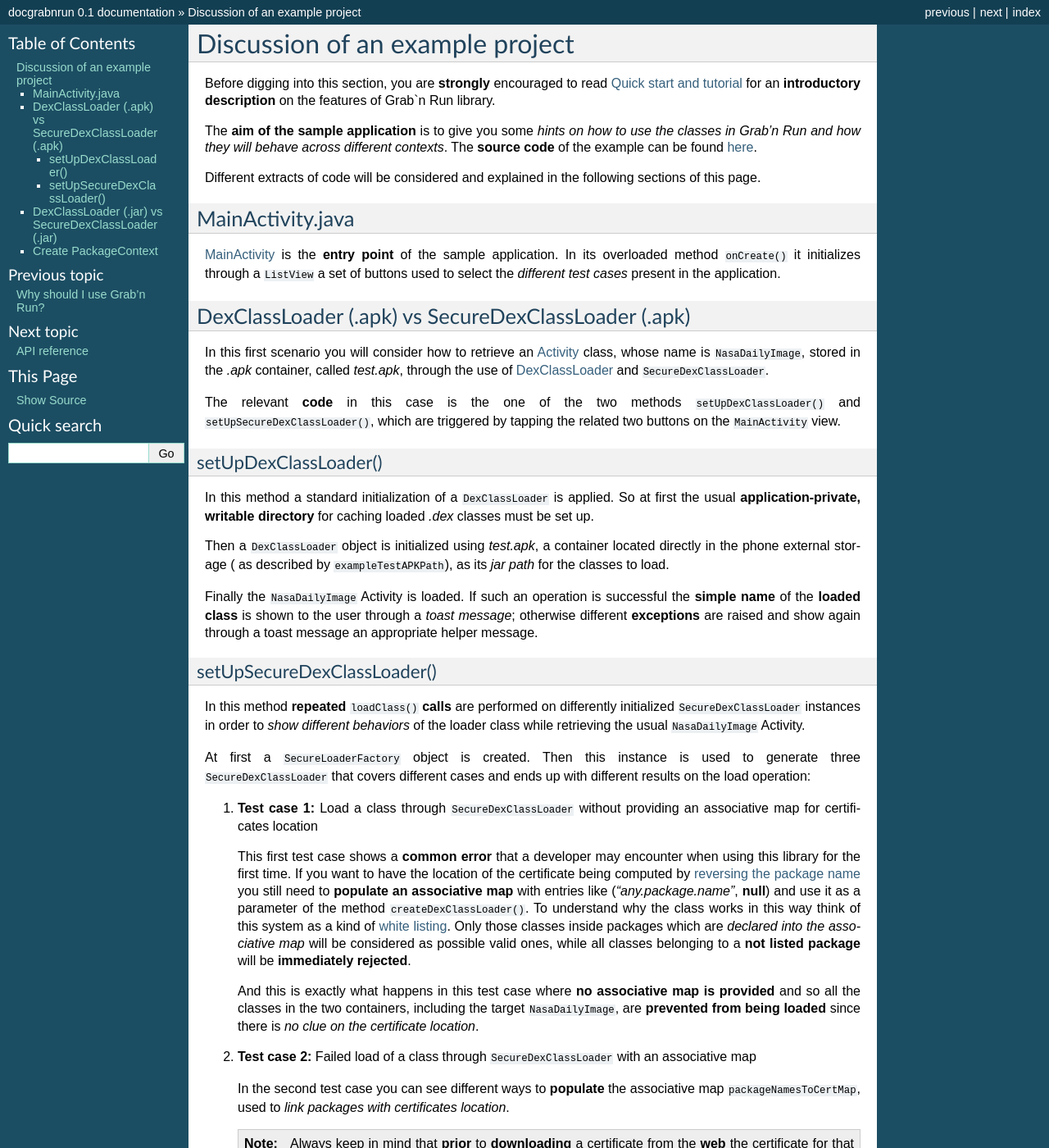
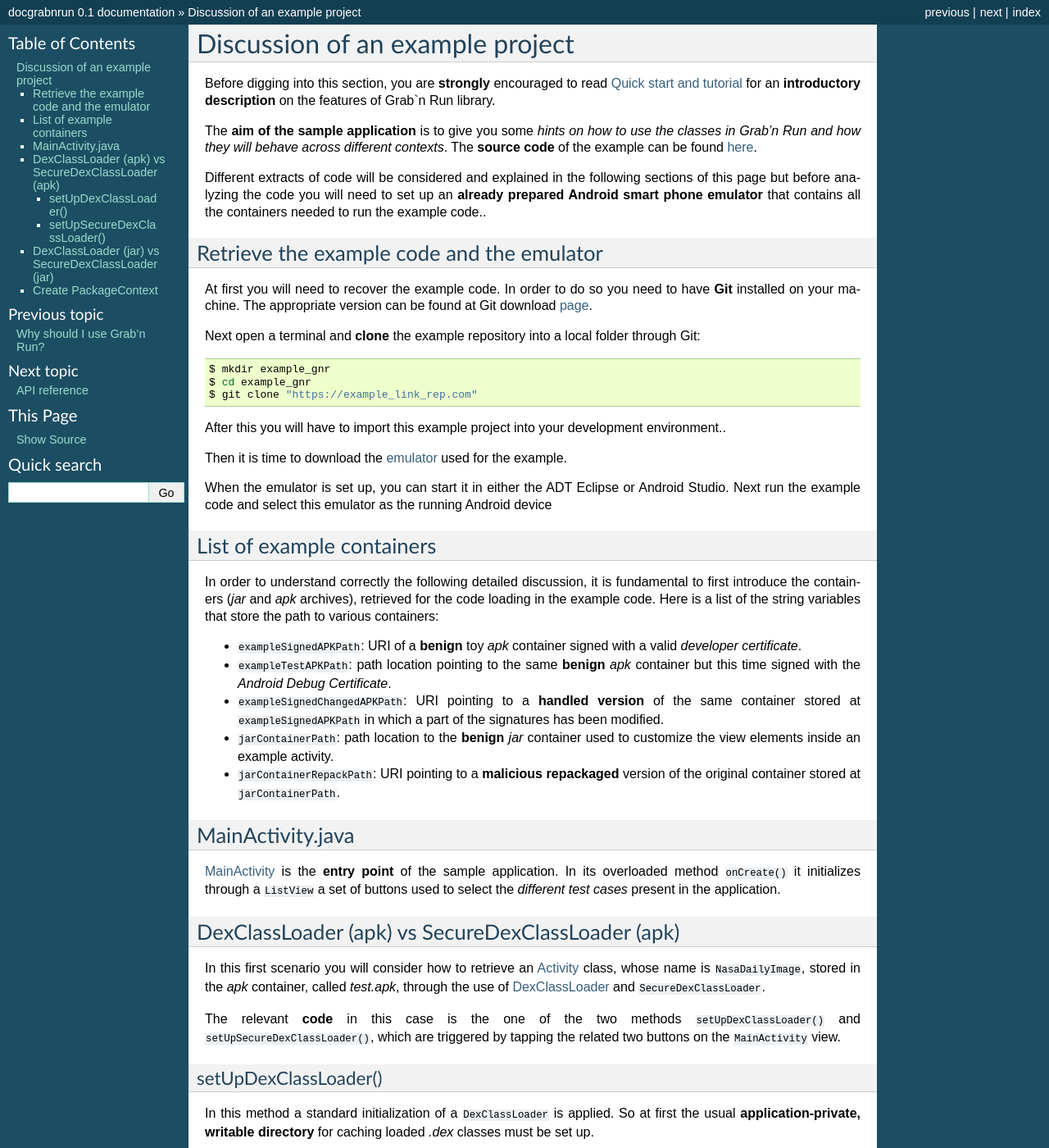
Before and after one commit to lukeFalsina/Grab-n-Run, a Sphinx documentation site: the page built from docs/example.rst, in a window 1280 px wide and 1400 px high. Shown: the whole window at 82% size. Built offline with Sphinx 7.4.7, drawn with Linux system fonts in a browser that asks for light colours; some of the changed text lies outside the part shown.

Commit message:
Updated docs for the example presentation section (added test case 3 and list of containers).

```diff
--- a/docs/example.rst
+++ b/docs/example.rst
@@ -5,17 +5,53 @@ Before digging into this section, you are **strongly** encouraged to read :doc:`
 
 The **aim of the sample application** is to give you some *hints on how to use the classes in Grab'n Run and how they will behave across different contexts*. The **source code** of the example can be found `here <http://fill.link.com>`_.
 
-Different extracts of code will be considered and explained in the following sections of this page.
+Different extracts of code will be considered and explained in the following sections of this page but before analyzing the code you will need to set up an **already prepared Android
+smart phone emulator** that contains all the containers needed to run the example code..
+
+Retrieve the example code and the emulator
+------------------------------------------
+
+At first you will need to recover the example code. In order to do so you need to have **Git** installed on your machine.
+The appropriate version can be found at Git download `page <http://git-scm.com/downloads>`_.
+
+..	highlight:: bash
+
+Next open a terminal and **clone** the example repository into a local folder through Git::
+
+	$ mkdir example_gnr
+	$ cd example_gnr
+	$ git clone "https://example_link_rep.com"
+
+..	highlight:: java
+
+After this you will have to import this example project into your development environment..
+
+.. TODO Explain how to import the project in Eclipse/Android Studio.. if necessary
+
+Then it is time to download the `emulator <http://fill.link.com>`_ used for the example.
+
+When the emulator is set up, you can start it in either the ADT Eclipse or Android Studio. Next run the example code and select this emulator as the running Android device
+
+List of example containers
+--------------------------
+
+In order to understand correctly the following detailed discussion, it is fundamental to first introduce the containers (*jar* and *apk* archives), retrieved for the code loading in the example code. Here is a list of the string variables that store the path to various containers:
+
+* ``exampleSignedAPKPath``: URI of a **benign** toy *apk* container signed with a valid *developer certificate*.
+* ``exampleTestAPKPath``: path location pointing to the same **benign** *apk* container but this time signed with the *Android Debug Certificate*.
+* ``exampleSignedChangedAPKPath``: URI pointing to a **handled version** of the same container stored at ``exampleSignedAPKPath`` in which a part of the signatures has been modified.
+* ``jarContainerPath``: path location to the **benign** *jar* container used to customize the view elements inside an example activity.
+* ``jarContainerRepackPath``: URI pointing to a **malicious repackaged** version of the original container stored at ``jarContainerPath``.
 
 MainActivity.java
 -----------------
 
 `MainActivity <http://fill.link.com>`_ is the **entry point** of the sample application. In its overloaded method ``onCreate()`` it initializes through a ``ListView`` a set of buttons used to select the *different test cases* present in the application.
 
-DexClassLoader (.apk) vs SecureDexClassLoader (.apk)
+DexClassLoader (apk) vs SecureDexClassLoader (apk)
 ----------------------------------------------------
 
-In this first scenario you will consider how to retrieve an `Activity <http://developer.android.com/reference/android/app/Activity.html>`_ class, whose name is ``NasaDailyImage``, stored in the *.apk* container, called *test.apk*, through the use of `DexClassLoader <http://developer.android.com/reference/dalvik/system/DexClassLoader.html>`_ and ``SecureDexClassLoader``.
+In this first scenario you will consider how to retrieve an `Activity <http://developer.android.com/reference/android/app/Activity.html>`_ class, whose name is ``NasaDailyImage``, stored in the *apk* container, called *test.apk*, through the use of `DexClassLoader <http://developer.android.com/reference/dalvik/system/DexClassLoader.html>`_ and ``SecureDexClassLoader``.
 
 The relevant **code** in this case is the one of the two methods ``setUpDexClassLoader()`` and ``setUpSecureDexClassLoader()``, which are triggered by tapping the related two buttons on the ``MainActivity`` view.
 
@@ -43,7 +79,7 @@ At first a ``SecureLoaderFactory`` object is created. Then this instance is used
 
 	And this is exactly what happens in this test case where **no associative map is provided** and so all the classes in the two containers, including the target ``NasaDailyImage``, are **prevented from being loaded** since there is *no clue on the certificate location*.
 
-2.	**Test case 2:** Failed load of a class through ``SecureDexClassLoader`` with an associative map
+2.	**Test case 2:** Failed load of a class through ``SecureDexClassLoader`` with an associative map (Debug certificate)
 
 	In the second test case you can see different ways to **populate** the associative map ``packageNamesToCertMap``, used to *link packages with certificates location*.
 
@@ -59,20 +95,25 @@ At first a ``SecureLoaderFactory`` object is created. Then this instance is used
 
 	In the end a ``SecureDexClassLoader`` is generated using as container class a valid *apk* file containing the target class but **signed with a different certificate**, the *Debug Android Certificate*, from the one of the developer. The result of the ``loadClass()`` method is in this case that *no class object will be returned* since the apk is **not signed** with the **required certificate**.
 
-3.	**Test case 3:** Successful load of a class through ``SecureDexClassLoader`` with an associative map
+3.	**Test case 3:** Failed load of a class through ``SecureDexClassLoader`` with an associative map (Failed signatures verification of some container's entries)
+
+	In the third test case you can immediately notice that all the settings for the invocation of ``SecureDexClassLoader`` are equals to those of the previous case except for the chosen *apk* container. In fact, while before the container was signed with a non valid certificate, this time the container was signed with the **correct certificate** but someone **modified** a couple of the **entries signature**, which do not match anymore with the one obtained during the signing procedure. To sum up also in this case *no class will be loaded* since this container results to be **partially corrupted** and so not safe.
+
+
+4.	**Test case 4:** Successful load of a class through ``SecureDexClassLoader`` with an associative map
 
 	In this last test case a **successful example** of dynamic code loading is shown. This time ``SecureDexClassLoader`` is initialized with a **valid** *apk* container, **signed** with the **correct developer certificate**, and with the associative map previously initialized in *Test case 2*. The whole process works fine since this associative map contains the necessary key entry *headfirstlab.nasadailyimage* and the related developer **certificate** has been **already cached** during *Test case 2*. Finally during the **signature verification step** inside the ``loadClass()`` method all the entries inside the container match properly with their signature and the certificate used for that signing process is exactly the one linked to *headfirstlab.nasadailyimage* package. That is the reason why *dynamic loading* of ``NasaDailyImage`` activity is **allowed**.
 
-DexClassLoader (.jar) vs SecureDexClassLoader (.jar)
+DexClassLoader (jar) vs SecureDexClassLoader (jar)
 ----------------------------------------------------
 
 An other different example to show the power of dynamic code loading and the **security weakness** of the standard ``DexClassLoader`` is represented by the following example. In this scenario we have another activity (the source code is contained into *DexClassSampleActivity.java*) which instantiates a certain number of **GUI components** (a couple of buttons, a text view, a switch..) and then **customize** them according to the methods of an object belonging to the **external** class ``ComponentModifier``, which is **dynamically loaded** at run time.
 
 Depending on the user choice (tapping one button in stead of the other) a different extension class of ``ComponentModifier`` is loaded and a different behavior is shown to the user. This loading operation can be realized easily by means of ``DexClassLoader`` as shown in the method ``retrieveComponentModifier()`` of the source code..
 
-That's just a pity that the container used by ``DexClassLoader`` in this example is actually a **repackaged version** of the original *.apk* and so malicious code could have been possibly executed without the user sake!
+That's just a pity that the container used by ``DexClassLoader`` in this example is actually a **repackaged version** of the original *apk* and so malicious code could have been possibly executed without the user sake!
 
-On the other hand if we repeat the same experiment with ``SecureDexClassLoader`` the repackaged *.apk* container is this time detected and erased during the **signature verification procedure** with the developer certificate in the ``loadClass()`` method because *malicious modified entries will not succeed in the verification with the initial signature stored inside the container and the developer certificate* retrieved from the associative map. Because of this ``SecureDexClassLoader`` **won't load** the customization extension classes and it will just **end up the activity**, which is exactly the **secure** behavior that you, *as a developer*, would like to obtain :)
+On the other hand if we repeat the same experiment with ``SecureDexClassLoader`` the repackaged *apk* container is this time detected and erased during the **signature verification procedure** with the developer certificate in the ``loadClass()`` method because *malicious modified entries will not succeed in the verification with the initial signature stored inside the container and the developer certificate* retrieved from the associative map. Because of this ``SecureDexClassLoader`` **won't load** the customization extension classes and it will just **end up the activity**, which is exactly the **secure** behavior that you, *as a developer*, would like to obtain :)
 
 Create PackageContext
 ---------------------
```
Also changed, not shown: docs/tutorial.rst (+6 -6 lines).
